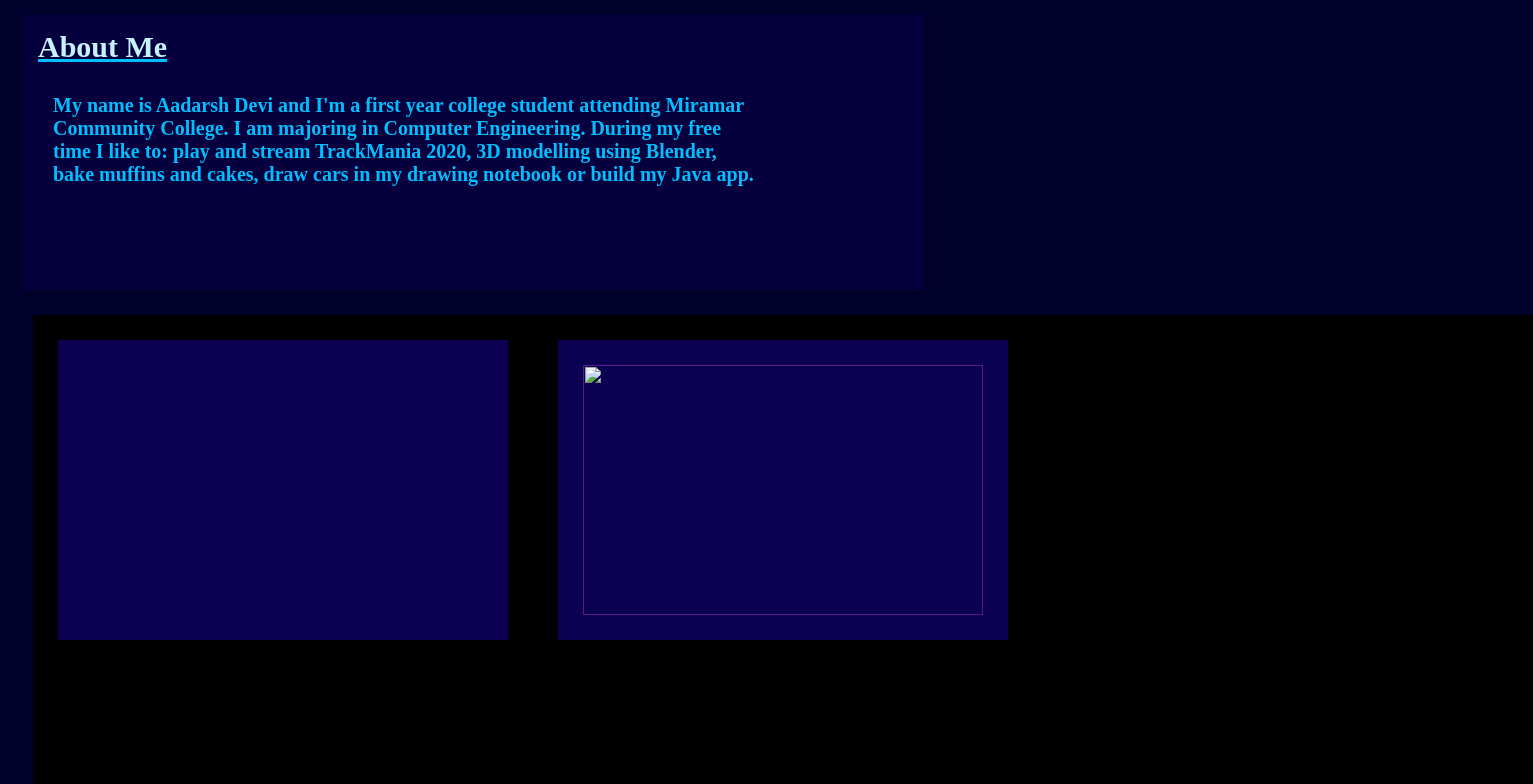
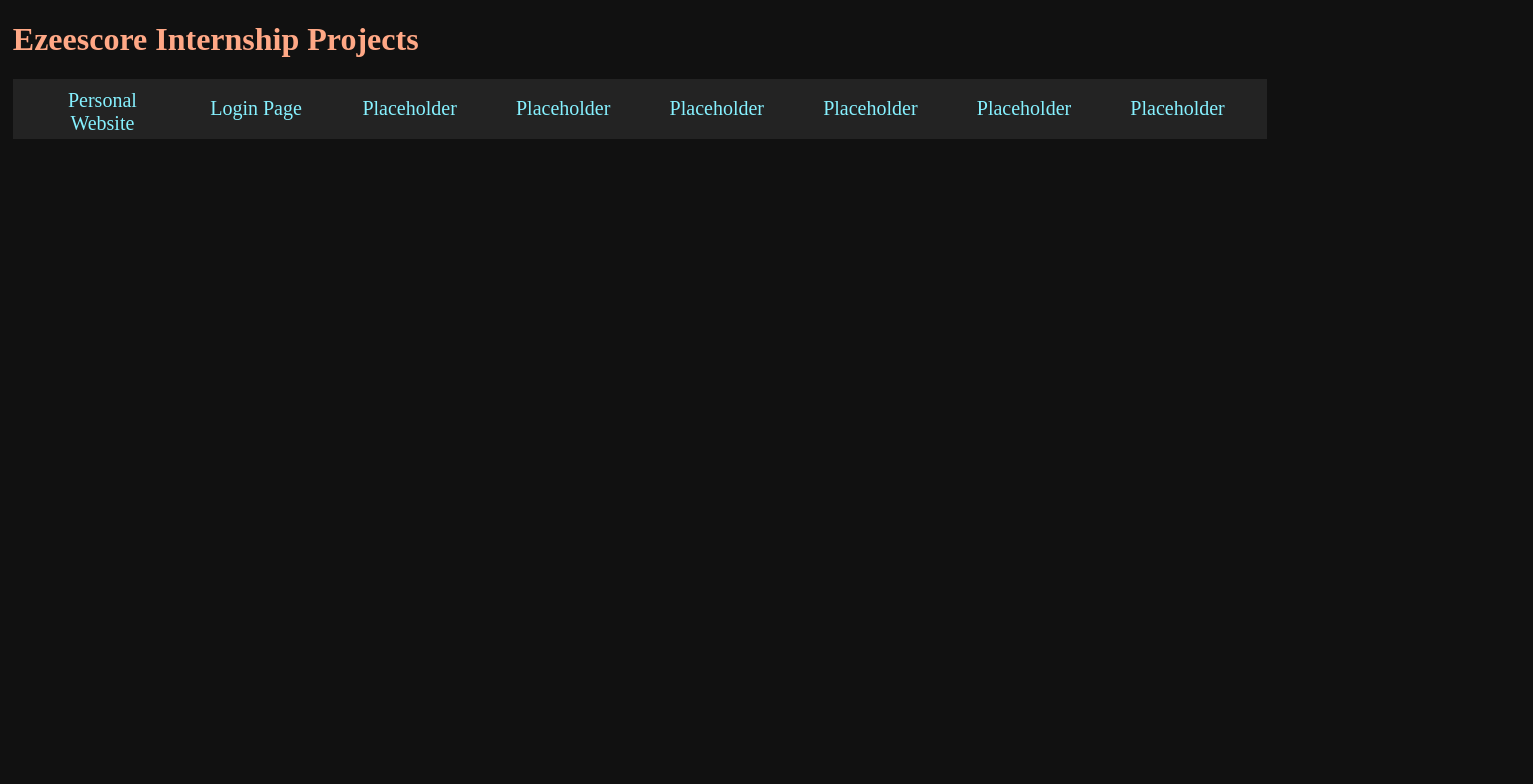
Before and after one commit to AadarshDevi/aadarshdevi.github.io, a plain HTML site: page index.html in a window 1280 px wide. Shown: the top 784 px of the page, 1533 px wide, since content can reach past the window. Drawn offline with Linux system fonts and the light colour scheme; files that its build step writes are made by us from their sources.

Commit message:
home page created.

```diff
--- /dev/null
+++ b/css/home.css
@@ -0,0 +1,65 @@
+/* Home Page */
+* {
+  --bachground-color-1: #111111ff; /* background */
+  --bachground-color-2: rgb(35, 35, 35); /* background */
+  --text-color-1: #86f1ffff; /* para */
+  --text-color-2: #ff8686;
+  --text-color-3: #ffa886; /* h2 */
+  --text-color-4: #d786ff; /* li */
+
+  margin: 0px;
+  padding: 0px;
+}
+
+a {
+  text-decoration: none;
+
+  text-align: center;
+  align-content: center;
+  justify-content: center;
+}
+
+html {
+  background-color: var(--bachground-color-1);
+}
+
+.container {
+  width: 98vw;
+  height: 7.5vh;
+  min-height: 50px;
+
+  background-color: var(--bachground-color-2);
+  align-self: center;
+  justify-self: center;
+  margin: 2.6vh 1vw;
+
+  display: flex;
+  flex: content;
+
+  color: var(--text-color-1);
+  text-align: center;
+  align-content: center;
+  justify-content: center;
+}
+
+.home-module {
+  width: 10vw;
+  height: 5vh;
+  padding: 0.5vh 1vw;
+
+  text-align: center;
+  align-content: center;
+
+  color: var(--text-color-1);
+  font-weight: 500;
+  font-size: 20px;
+}
+
+.home-module:hover {
+  background-color: var(--bachground-color-1);
+}
+
+.header-1 {
+  color: #ffa886;
+  margin: 2.6vh 1vw;
+}
--- a/css/style.css
+++ b/css/style.css
@@ -1,22 +1,17 @@
-html {
-  /* background-color: rgb(0, 0, 255); */
-  background-color: rgb(0, 0, 43);
-}
-
 p {
   font-size: 25px;
-  color: deepskyblue;
+  color: var(--text-color-1);
 }
 
 li {
   font-size: 25px;
-  color: rgb(145, 228, 255);
+  color: var(--text-color-4);
 }
 
 h2 {
-  color: rgb(198, 241, 255);
-  text-decoration: underline;
-  text-decoration-color: rgb(0, 191, 255);
+  color: var(--text-color-3);
+  /* text-decoration: underline; */
+  /* text-decoration-color: rgb(0, 191, 255); */
   font-size: 30px;
 }
 
@@ -29,7 +24,7 @@ h2 {
 }
 
 #about-me-para {
-  color: deepskyblue;
+  color: var(--text-color-1);
   font-weight: 800;
   padding: 10px;
 }
@@ -53,14 +48,14 @@ h2 {
 
   margin: 15px;
 
-  background-color: rgb(5, 0, 61);
+  background-color: var(--bachground-color-1);
   text-wrap: balance;
 }
 
 .information-module-container-box {
   height: 1200px;
   width: 1500px;
-  background-color: black;
+  background-color: var(--bachground-color-1);
   margin: 25px;
   display: flex;
   flex: content;
@@ -69,7 +64,7 @@ h2 {
 #information-module-container {
   height: 300px;
   width: 450px;
-  background-color: rgb(11, 0, 82);
+  background-color: var(--text-color-4);
   margin: 25px;
   font-size: 30px;
   align-content: center;
--- a/index.html
+++ b/index.html
@@ -4,46 +4,22 @@
     <meta charset="UTF-8" />
     <meta name="viewport" content="width=device-width, initial-scale=1.0" />
     <title>Home</title>
-    <link rel="stylesheet" href="style.css" />
+    <link rel="stylesheet" href="css/style.css" />
+    <link rel="stylesheet" href="css/home.css" />
   </head>
   <body>
-    <!-- <h2>About Me</h2> -->
-
-    <div class="about-me" id="about-me-container">
-      <h2 class="about-me" id="about-me-header-2">About Me</h2>
-      <img src="my_img.jpg" alt="" id="my-img" />
-      <p class="about-me" id="about-me-para">
-        My name is Aadarsh Devi and I'm a first year college student attending
-        Miramar Community College. I am majoring in Computer Engineering. During
-        my free time I like to: play and stream TrackMania 2020, 3D modelling
-        using Blender, bake muffins and cakes, draw cars in my drawing notebook
-        or build my Java app.
-      </p>
-    </div>
-
-    <div class="information-module-container-box">
-      <!-- Formula 1 -->
-      <div class="information-module" id="information-module-container">
-        <a href="formula_one.html" target="_self" title="Formula 1"
-          ><img
-            src="red_bull'.jpg"
-            alt=""
-            class="information-module"
-            id="information-module-img"
-        /></a>
-      </div>
-      <!-- Coffee Maker -->
-      <div class="information-module" id="information-module-container">
-        <a href="" target="_self" title="Coffee Maker"
-          ><img
-            src="coffee_maker.webp"
-            alt=""
-            class="information-module"
-            id="information-module-img"
-            height="250px"
-        /></a>
-      </div>
-      <!-- Animation -->
+    <h1 class="header-1">Ezeescore Internship Projects</h1>
+    <div class="container">
+      <a href="html/personal_website/personal_website.html"
+        ><div class="home-module">Personal Website</div></a
+      >
+      <a href=""><div class="home-module">Login Page</div></a>
+      <a href=""><div class="home-module">Placeholder</div></a>
+      <a href=""><div class="home-module">Placeholder</div></a>
+      <a href=""><div class="home-module">Placeholder</div></a>
+      <a href=""><div class="home-module">Placeholder</div></a>
+      <a href=""><div class="home-module">Placeholder</div></a>
+      <a href=""><div class="home-module">Placeholder</div></a>
     </div>
   </body>
 </html>
```
Also changed, not shown: html/formula_one.html (+1 -1 lines), html/personal_website/personal_website.html (added, +47 -0 lines).
